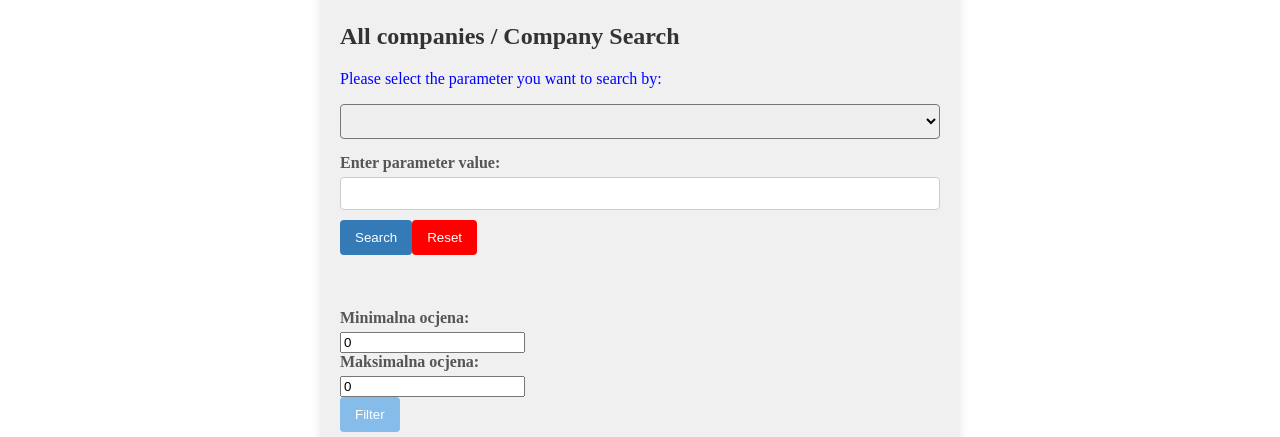
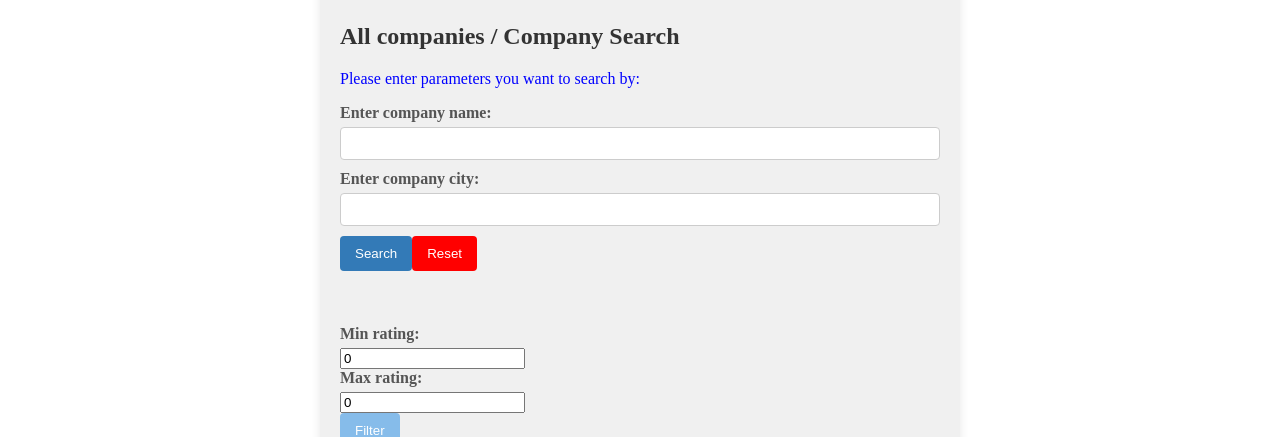
Before and after one commit to ISA-Tim6/Medical-Equipment-front-end, an Angular app: page /companies in a window 1280 px wide. Shown: the part 133-570 px from the top of the page. Built offline with nearby package versions, Linux system fonts and the light colour scheme; no server answers.

Commit message:
fix: Combination search

```diff
--- a/src/app/feature-modules/companies-overview/companies-overview.component.html
+++ b/src/app/feature-modules/companies-overview/companies-overview.component.html
@@ -1,23 +1,15 @@
 <div class="search-container">
   <h2 class="search-heading">All companies / Company Search</h2>
-  <p>Please select the parameter you want to search by:</p>
-  <select id="search-parameter" [(ngModel)]="selectedOption">
-    <option value="Name">Name</option>
-    <option value="City">City</option>
-  </select>
-
-  <label for="parameter-value">Enter parameter value:</label>
-  <input
-    type="text"
-    id="parameter-value"
-    class="fancy-input"
-    [(ngModel)]="parameter"
-  />
+  <p>Please enter parameters you want to search by:</p>
+  <label>Enter company name:</label>
+  <input type="text" class="fancy-input" [(ngModel)]="name" />
+  <label>Enter company city:</label>
+  <input type="text" class="fancy-input" [(ngModel)]="city" />
 
   <button class="fancy-search-btn" (click)="search()">Search</button>
   <button class="fancy-reset-btn" (click)="reset()">Reset</button>
   <br /><br /><br /><br />
-  <label for="minRating">Minimalna ocjena:</label>
+  <label for="minRating">Min rating:</label>
   <input
     type="number"
     id="minRating"
@@ -25,7 +17,7 @@
     [(ngModel)]="minRating"
   />
 
-  <label for="maxRating">Maksimalna ocjena:</label>
+  <label for="maxRating">Max rating:</label>
   <input
     type="number"
     id="maxRating"
--- a/src/app/feature-modules/companies-overview/companies-overview.component.ts
+++ b/src/app/feature-modules/companies-overview/companies-overview.component.ts
@@ -9,8 +9,8 @@ import { CompanyService } from '../services/company.service';
   styleUrls: ['./companies-overview.component.css'],
 })
 export class CompaniesOverviewComponent implements OnInit {
-  selectedOption: string;
-  parameter: string;
+  name: string = '';
+  city: string = '';
   minRating: number = 0;
   maxRating: number = 0;
   filterDisabled: boolean = true;
@@ -36,15 +36,30 @@ export class CompaniesOverviewComponent implements OnInit {
 
   search(): void {
     if (
-      this.parameter != '' &&
-      this.parameter != undefined &&
-      this.parameter != null &&
-      this.selectedOption != '' &&
-      this.selectedOption != undefined &&
-      this.selectedOption != null
+      this.name != '' &&
+      this.name != undefined &&
+      this.name != null &&
+      this.city != '' &&
+      this.city != undefined &&
+      this.city != null
     ) {
-      if (this.selectedOption == 'Name') {
-        this.service.searchByName(this.parameter).subscribe({
+      this.service.searchByNameAndCity(this.name, this.city).subscribe({
+        next: (result: Company[]) => {
+          this.companies = result;
+          this.filterDisabled = false;
+          this.searchedCompanies = this.companies;
+        },
+      });
+    } else if (this.name != '' && this.name != undefined && this.name != null) {
+      this.service.searchByName(this.name).subscribe({
+        next: (result: Company[]) => {
+          this.companies = result;
+          this.filterDisabled = false;
+          this.searchedCompanies = this.companies;
+        },
+      });
+    } else if (this.city != '' && this.city != undefined && this.city != null) {
+      this.service.searchByCity(this.city).subscribe({
         next: (result: Company[]) => {
           this.companies = result;
           this.filterDisabled = false;
@@ -52,23 +67,16 @@ export class CompaniesOverviewComponent implements OnInit {
         },
       });
     } else {
-        this.service.searchByCity(this.parameter).subscribe({
-          next: (result: Company[]) => {
-            this.companies = result;
-            this.filterDisabled = false;
-            this.searchedCompanies = this.companies;
-          },
-        });
+      alert('Please enter name/city to search companies.');
     }
-    } else alert('You need to enter a parameter for search.');
   }
 
   reset(): void {
     this.service.getCompanies().subscribe({
       next: (result: Company[]) => {
         this.companies = result;
-        this.parameter = '';
-        this.selectedOption = '';
+        this.name = '';
+        this.city = '';
         this.filterDisabled = true;
         this.minRating = 0;
         this.maxRating = 0;
--- a/src/app/feature-modules/services/company.service.ts
+++ b/src/app/feature-modules/services/company.service.ts
@@ -67,4 +67,10 @@ export class CompanyService {
       environment.apiHost + 'company/searchByCity/' + city
     );
   }
+
+  searchByNameAndCity(name: string, city: string): Observable<Company[]> {
+    return this.http.get<any>(
+      environment.apiHost + 'company/searchByNameAndCity/' + name + '/' + city
+    );
+  }
 }
```
Lines whose indentation alone changed are shown as unchanged.
